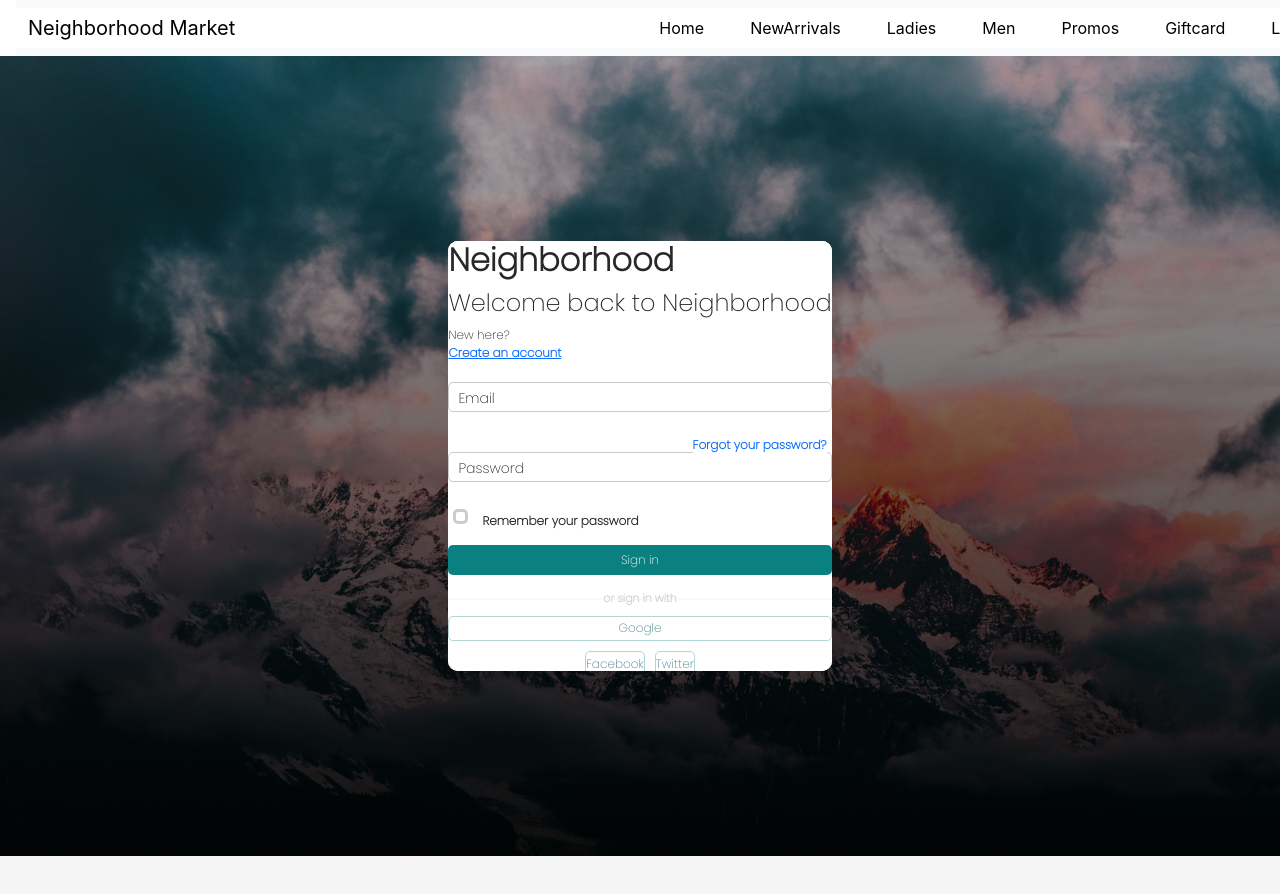
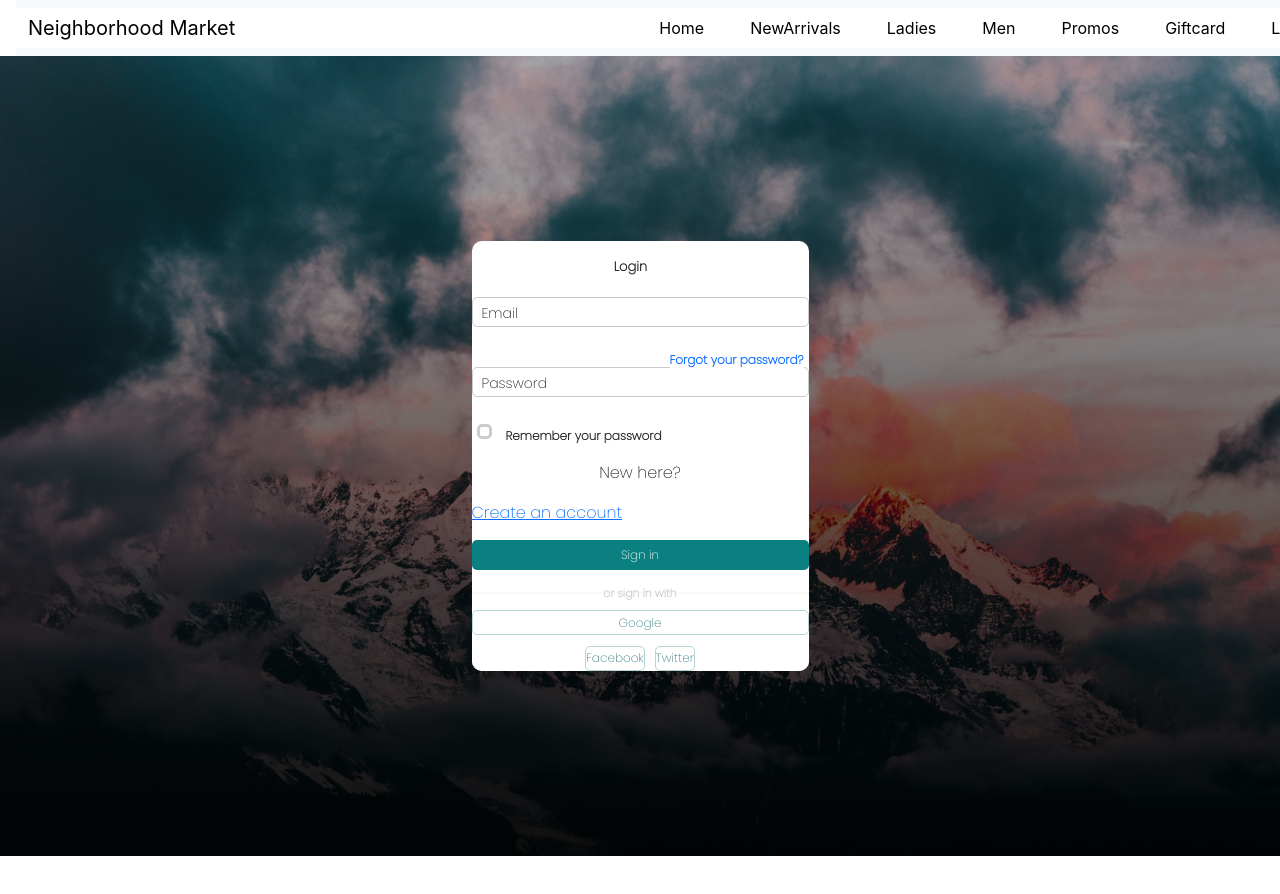
Before and after one commit to Darklove12/Team_Youth_Developer, a React (Vite) app: page /Login in a window 1280 px wide. Shown: the top 894 px of the page. After the commit the page ends 856 px from the top, so only its background shows below. Built offline with nearby package versions, Linux system fonts and the light colour scheme.

Commit message:
Added ladies.jsx

```diff
--- a/src/components/Ladies.css
+++ b/src/components/Ladies.css
@@ -87,6 +87,6 @@ body{
                 .card-text{
                   color: white;
                   }
-                  .card-title{
-                    color: white;
-                    }
+                 .card-title{
+                  color: white;
+                  }
--- a/src/components/Ladies.jsx
+++ b/src/components/Ladies.jsx
@@ -1,7 +1,7 @@
 import React from "react"
-import {Link} from "react-router-dom"
-import Viewdata from "../pages/Viewdata";
-import '../components/Ladies.css'
+// import {Link} from "react-router-dom"
+// import Viewdata from "../pages/Viewdata";
+// import '../components/Ladies.css'
 
 const Ladies = () => {
 
--- a/src/components/NeighborhoodLogin.css
+++ b/src/components/NeighborhoodLogin.css
@@ -296,3 +296,14 @@ hr{
 .warning{
     border:1px solid red !important;
 }
+
+p{
+    text-align: center;
+    margin-top: 1rem;
+}
+
+.loginz{
+    font-weight: bolder;
+   margin-left: -1.2rem;
+   font-size: 13px;
+}
--- a/src/components/NeighborhoodLogin.jsx
+++ b/src/components/NeighborhoodLogin.jsx
@@ -5,14 +5,14 @@ function NeighborhoodLogin() {
   return (
     <div>
       <div class="container-cardz">
+
         <div class="cardz">
+            <div>
+                <p className="loginz">
+                    Login
+                </p>
+            </div>
           <div class="top-div">
-            <h2>Neighborhood</h2>
-            <h4>Welcome back to Neighborhood</h4>
-            <p>
-              New here? <br/>
-              <a href="#">Create an account</a>
-            </p>
           </div>
 
           <div class="input-text">
@@ -40,7 +40,13 @@ function NeighborhoodLogin() {
               <label for="r1">Remember your password</label>
             </div>
           </div>
+          <p>
+          New here?
+          </p>
+          <a href="#">Create an account</a>
           <div class="sign-in">
+
+
             <button>Sign in</button>
           </div>
 
```
